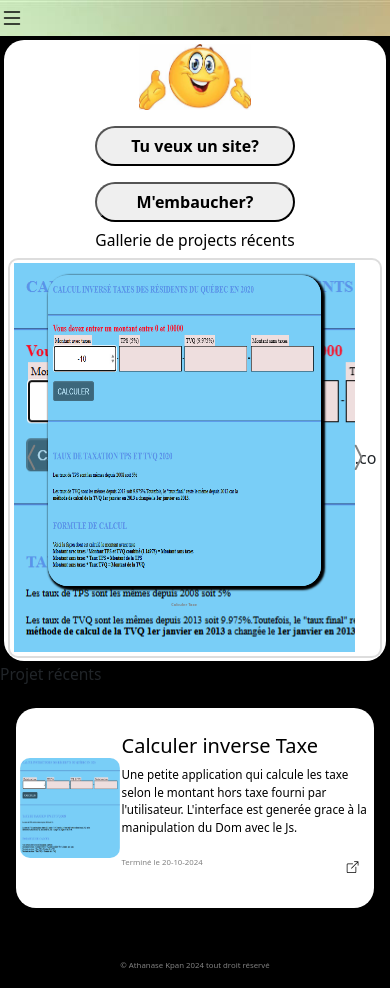
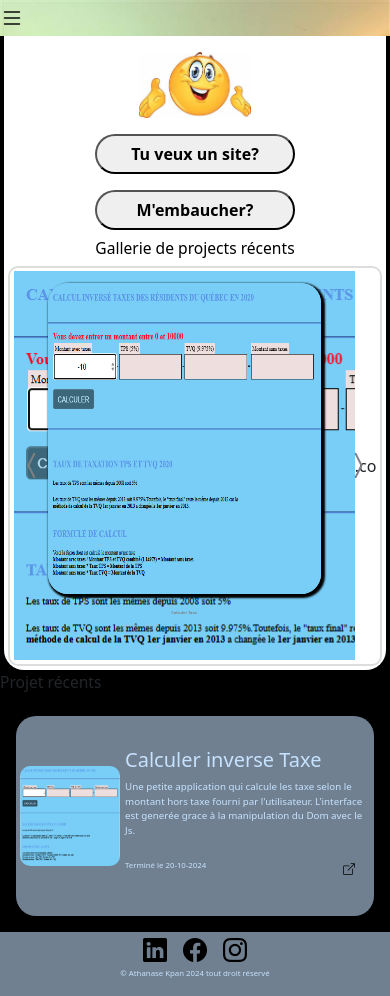
Before and after one commit to Athanase1/folio, a React (Create React App) app: page /#/projets in a window 390 px wide. Built offline with nearby package versions, Linux system fonts and the light colour scheme.

Commit message:
modification commit

```diff
--- a/src/components/layout/layout.css
+++ b/src/components/layout/layout.css
@@ -97,11 +97,12 @@ footer{
         align-items: flex-start;
         z-index: 1;
         height: fit-content;
+        position: fixed;
         border-radius: 0;
         padding-top: 0;
         background-image: url("../../assets/img/moi4.jpg");
         background-position: top;
-
+        background-size: cover;
     }
     header ul {
         flex-direction: column;
--- a/src/components/projets/pcard.css
+++ b/src/components/projets/pcard.css
@@ -38,10 +38,12 @@
 
 @media screen and (max-width: 767px){
     .carte p{
-        font-size:  3vw !important;
+        font-size:  2.5vw !important;
     }
     .card-corps{
-        color: black !important;
+        color: rgb(198, 226, 255);
+
+        border-radius: 20px;
     }
     .details a i{
         font-size:  3vw !important;
@@ -56,7 +58,7 @@
         align-items: center;
         gap: 2px;
         height: 200px !important;
-        background-color: white;
+        background-color: rgb(112,128,144);
         color: gray !important;
         padding: 1%;
         border-radius: 20px;
@@ -69,9 +71,10 @@
     .card-corps{
         flex: 1;
         width: 100%;
+        padding: 1%;
     }
     .details h6{
         font-size: 2vw !important;
-        color: gray;
+        color: rgb(198, 226, 255);
     }
 }
--- a/src/styles/footer.css
+++ b/src/styles/footer.css
@@ -4,7 +4,8 @@ footer{
     justify-content: space-around;
     width: 100%;
     font-size: 1vw;
-    color: gray;
+    color: rgb(198, 226, 255);
+    background-color: rgb(112,128,144);
 }
 footer div{
     display: flex;
--- a/src/styles/index.css
+++ b/src/styles/index.css
@@ -45,6 +45,7 @@ html {
     display: flex;
     flex-direction: column;
     margin-top: 1rem;
+    margin-bottom: 1rem;
     border-right-style: dashed;
     border-width: 3px;
     padding: 1%;
@@ -63,12 +64,9 @@ html {
 }
 .about a{
     font-size: 1rem;
-    color: gray;
+    color: rgb(198, 226, 255);
 }
-.about:hover{
-   background-color: rgb(29, 26, 26);
 
-}
 
 @media screen and (max-width:767px){
     .desc{
@@ -78,7 +76,7 @@ html {
 
     .Home{
         flex-direction: column-reverse;
-        background-color: whitesmoke;
+       background-color: white;
         color: black;
        margin: 0;
        width: 100%;
@@ -98,7 +96,7 @@ html {
        border: none;
     }
     .about a{
-        color: white;
+        color: rgb(198, 226, 255);
         text-decoration: underline;
     }
     .about{
@@ -108,6 +106,8 @@ html {
         box-sizing: border-box;
         border: none;
         border-radius: 20px;
+        color: rgb(198, 226, 255);
+        background-color: rgb(112,128,144);
 
     }
     .about p{
@@ -135,6 +135,9 @@ html {
         animation: none;
         transition: none;
         transform: none;
+    }
+    .liens{
+        justify-content: space-between;
     }
 
     .photo{
@@ -171,6 +174,9 @@ html {
     .photo{
        display: none;
     }
+    .liens{
+        justify-content: space-around;
+    }
     .desc{
         width: 100%;
         align-items: center;
@@ -193,12 +199,13 @@ html {
     .about{
         width: 80%;
         align-items: center;
-        background-color: aliceblue;
+        color: rgb(198, 226, 255);
+        background-color: rgb(112,128,144);
         border-radius: 20px;
     }
     .about p{
         font-size: 1.5vw;
-        background-color: aliceblue;
+
         color: black;
     }
     .about h1{
--- a/src/styles/projects.css
+++ b/src/styles/projects.css
@@ -8,6 +8,7 @@
     overflow: hidden;
     margin: 1%;
     padding: 1%;
+
     border-radius: 20px;
 }
 .sous-sec1{
@@ -53,5 +54,6 @@
         flex-direction: column;
         height: fit-content;
         gap: 1vh;
+        padding-top: 3rem;
     }
 }
```
